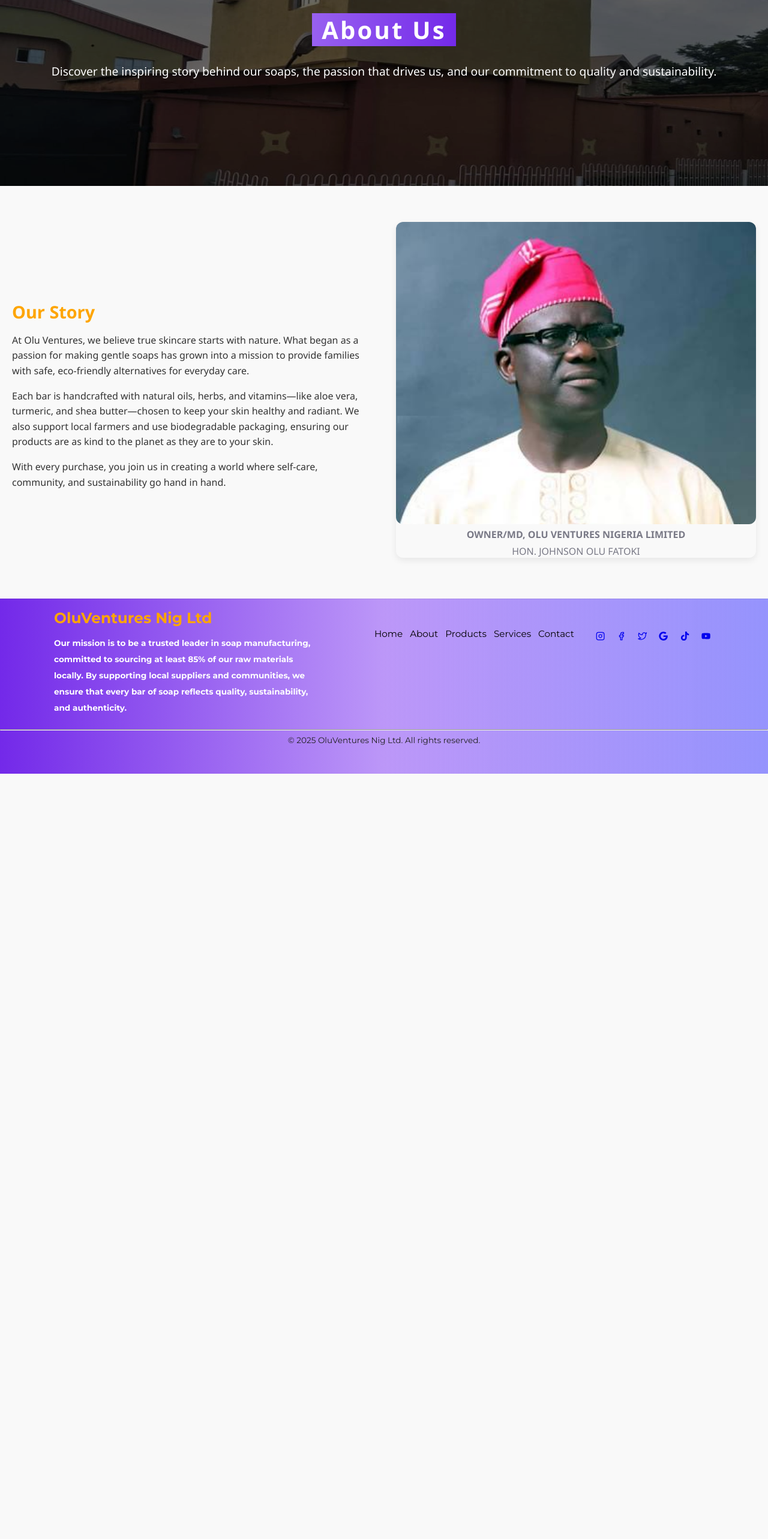
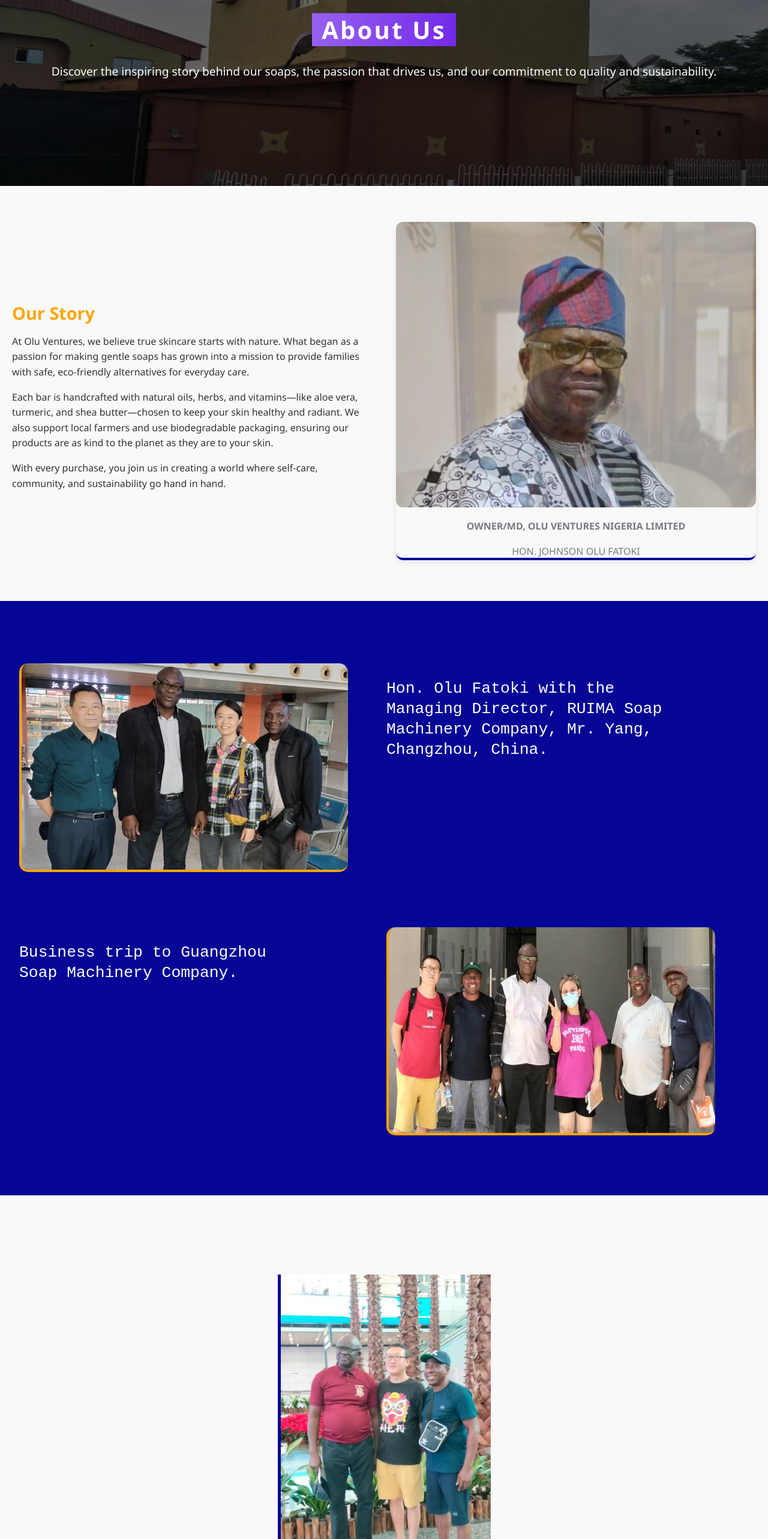
Before and after one commit to Crafty23Jay/OluVen, a React (Vite) app: page /about-us in a window 1280 px wide. Shown: the part 234-2800 px from the top of the page at 60% size. Before the commit the page ends 1524 px from the top, so only its background shows below. Built offline with nearby package versions, Linux system fonts and the light colour scheme.

Commit message:
blog-finale

```diff
--- a/src/Pages/AboutUs.css
+++ b/src/Pages/AboutUs.css
@@ -106,6 +106,7 @@
   align-items: center;
   flex-direction: column;
   margin-bottom: 0.5rem;
+  border-bottom: 4px solid rgb(5, 5, 150);
 }
 .aboutus-image-cont>h4, .aboutus-image-cont>p{
   margin: 0;
@@ -130,8 +131,131 @@
   transition: transform 0.3s ease;
 }
 
-.hon-img:hover {
+/* .hon-img:hover {
   transform: scale(1.03);
+} */
+
+
+
+
+
+
+
+
+
+
+
+
+
+
+
+#bg-slideshow {
+  /* position: relative; */
+  width: 100%;
+  height: 85%;
+  aspect-ratio: 5/10;
+  background-color: gray;
+  background-size: cover;
+  background-repeat: no-repeat;
+  animation: fadeSlide 40s ease-in-out infinite;
+  /* transition: 2.5s ease; */
+}
+
+/* Animation for fading between them */
+@keyframes fadeSlide {
+  0% { background-image: url(../assets/news/hon1a.jpg); }
+  15% { background-image: url(../assets/news/hon1b.jpg); }
+  30% { background-image: url(../assets/news/hon1b.jpg); }
+  600% { background-image: url(../assets/news/hon1c.jpg); }
+  80% { background-image: url(../assets/news/hon1d.jpg); }
+  100% { background-image: url(../assets/news/hon1d.jpg); }
+}
+
+
+
+
+.blog{
+  height: max-content;
+  width: 100vw;
+  background-color: rgb(5, 5, 150);
+  padding: 3.5rem 0;
+}
+.blog-cont{
+  display: grid;
+  grid-template-columns: repeat(auto-fit, minmax(300px, 1fr));
+  gap: 8px;
+  width: 95%;
+  margin: 0 auto;
+  /* margin-bottom: 3rem; */
+  /* border: 1px solid red; */
+  padding: 3rem 0;
+}
+.blog-img{
+  width: 90%;
+  height: 100%;
+  aspect-ratio: 16/10;
+  border-radius: 15px;
+  border-left: 4px solid #FEA500;
+  border-bottom: 4px solid #FEA500;
+  /* border-top: 4px solid white;
+  border-right: 4px solid white; */
+  object-fit: cover;
+  overflow: hidden;
+  background-position: 50% 50%;
+}
+.blog-img img{
+  width: 100%;
+  height: 100%;
+  display: flex;
+}
+.blog-txt{
+  color: white;
+  font-family: monospace;
+  font-size: 1.65rem;
+  line-height: 2.11rem;
+  width: 80%;
+}
+
+
+
+.airport-cont{
+  width: 100%;
+  height: 85vh;
+  display: flex;
+  flex-direction: column;
+  justify-content: center;
+  margin: 4rem 0;
+  gap: 0.4rem;
+}
+.airport{
+  width: 350px;
+  height: 500px;
+  aspect-ratio: 9/16;
+  margin: 0 auto;
+  overflow: hidden;
+  object-fit: cover;
+  position: relative;
+  display: flex;
+  align-items: center;
+  justify-content: center;
+  border-left: 5px solid rgb(5, 5, 150);
+  border-bottom: 5px solid rgb(5, 5, 150);
+
+}
+.airport img{
+  width: 100%;
+  height: auto;
+  display: flex;
+  align-items: center;
+  justify-content: center;
+  position: absolute;
+}
+
+.airport-cont p{
+  color: #797986;
+  text-align: center;
+  width: fit-content;
+  margin: 0 auto;
 }
 
 
@@ -171,4 +295,16 @@
   aspect-ratio: 3/6;
   margin: auto;
   }
+  .blog-txt{
+    font-size: 1.5rem;
+    text-align: center;
+    margin: auto;
+  }
+  .airport-sec{
+    gap: 10px;
+  }
+  .airport{
+  width: 310px;
+  height: 400px;
+  }
 }
--- a/src/Pages/AboutUs.jsx
+++ b/src/Pages/AboutUs.jsx
@@ -5,6 +5,9 @@
 import "./AboutUs.css";
 import loaderGif from "../assets/loader.gif";
 import Hon_j from "../assets/images/hon_j.jpg";
+import ruima from "../assets/news/at-ruima.jpg"
+import trip from "../assets/news/biz-trip.jpg"
+import airport from "../assets/news/airport.jpg"
 
 export default function AboutUs() {
   const [loading, setLoading] = useState(true);
@@ -78,22 +81,48 @@
             animate={{ x: 0, opacity: 1 }}
             transition={{ duration: 1 }}
           >
-            <div className="image-cont">
-              <img
+            <div className="image-cont" id="bg-slideshow">
+              {/* <img
               className="hon-img"
               src={Hon_j}
               alt="About Olu Ventures"
               loading="lazy"
-            />
+              /> */}
             </div>
             <h4>OWNER/MD, OLU VENTURES NIGERIA LIMITED</h4>
             <p>HON. JOHNSON OLU FATOKI</p>
           </motion.div>
         </section>
 
-        <section>
+        <section className="blog">
 
+            <main className="blog-cont">
+              <div className="blog-img">
+                <img src={ruima} alt="" />
+              </div>
+              <div className="blog-txt">
+                <p>Hon. Olu Fatoki with the Managing Director, RUIMA Soap Machinery Company,
+                  Mr. Yang, Changzhou, China.
+                </p>
+              </div>
+            </main>
+
+            <main className="blog-cont">
+              <div className="blog-txt">
+                <p>Business trip to Guangzhou Soap Machinery Company.</p>
+              </div>
+              <div className="blog-img">
+                <img src={trip} alt="" />
+              </div>
+            </main>
         </section>
+
+        <main className="airport-cont">
+          <div className="airport">
+            <img src={airport} alt="" />
+          </div>
+          <p className="blog-txt">At Shanghai Airport.</p>
+        </main>
       </motion.div>
       <Footer />
     </>
```
Also changed, not shown: src/assets/news/certificate.jpg (added).
